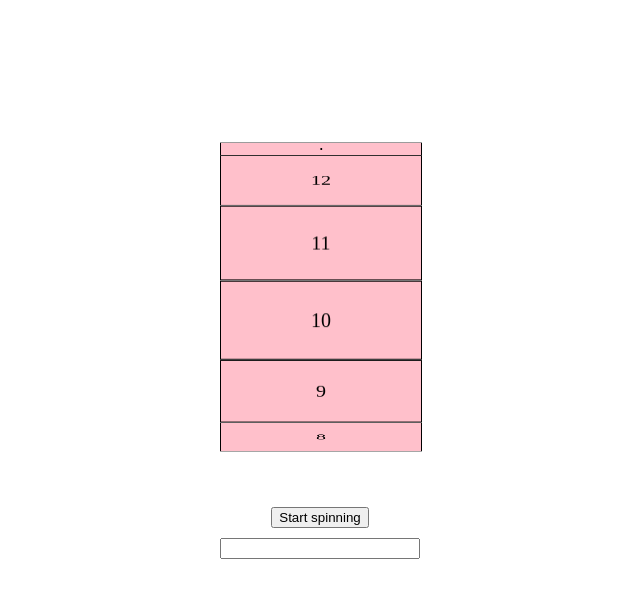
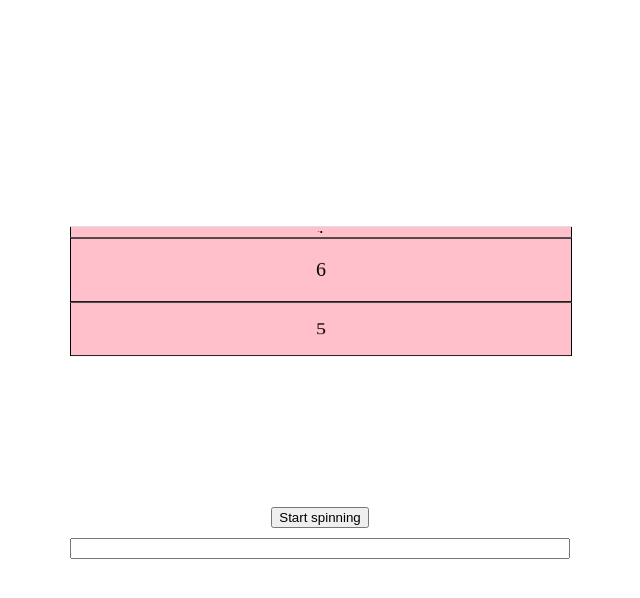
Before and after one commit to supano/slot-machine, a plain HTML site: page index.html in a window 1280 px wide. Both pictures are taken after a click on the button "Start spinning". Shown: the whole page, without its empty margins (320-960 px from the left). Drawn offline with Linux system fonts and the light colour scheme.

```diff
--- a/index.html
+++ b/index.html
@@ -18,12 +18,6 @@
             <div id="ring4" class="ring">4</div>
             <div id="ring5" class="ring">5</div>
             <div id="ring6" class="ring">6</div>
-            <div id="ring7" class="ring">7</div>
-            <div id="ring8" class="ring">8</div>
-            <div id="ring9" class="ring">9</div>
-            <div id="ring10" class="ring">10</div>
-            <div id="ring11" class="ring">11</div>
-            <div id="ring12" class="ring">12</div>
         </div>
         <div id="start-btn-wrapper">
             <button id="go">Start spinning</button>
--- a/script.js
+++ b/script.js
@@ -1,15 +1,15 @@
 function setRing() {
-    for(let i = 1; i <= 12; i++) {
+    for(let i = 1; i <= 6; i++) {
         let ring = document.getElementById(`ring${i}`);
-        ring.style.transform = `rotateX(${((i-1)*30)}deg) translateZ(150px)`;
+        ring.style.transform = `rotateX(${((i-1)*60)}deg) translateZ(60px)`;
     }
 }
 
 setRing();
 
 function setMove(move) {
-    for(let i = 1; i <= 12; i++) {
-        let now = ((i-1)*30);
+    for(let i = 1; i <= 6; i++) {
+        let now = ((i-1)*60);
 
         if(now >= 360) {
             now = 0;
@@ -18,13 +18,13 @@
         let go = now - move;
 
         let ring = document.getElementById(`ring${i}`);
-        ring.style.transform = `rotateX(${go}deg) translateZ(150px)`;
+        ring.style.transform = `rotateX(${go}deg) translateZ(60px)`;
     }
 }
 
 let position = .01;
 let accelerate = .05;
-let destination = 180 * 7;
+let destination = 360 * 10;
 let winner = '';
 let isSetWinner = false;
 var rollingInterval = null;
@@ -69,5 +69,5 @@
 }
 
 function setWinner(winnerName) {
-    document.getElementById(`ring7`).innerText = winnerName;
+    document.getElementById(`ring1`).innerText = winnerName;
 }
--- a/style.css
+++ b/style.css
@@ -8,25 +8,25 @@
 #slot-machine {
     -webkit-backface-visibility: hidden;
     backface-visibility: hidden;
-    -webkit-perspective: 1000px;
-    -moz-perspective: 1000px;
-    perspective: 1000px;
-    width: 200px;
+    -webkit-perspective: 3000px;
+    -moz-perspective: 3000px;
+    perspective: 3000px;
+    width: 500px;
     display: flex;
     justify-content: center;
     flex-direction: column;
 }
 
 #rotate {
-    width: 200px;
+    width: 500px;
 }
 
 .ring {
     background: pink;
     border: 1px solid black;
-    height: 78px;
-    line-height: 78px;
-    width: 200px;
+    height: 67px;
+    line-height: 67px;
+    width: 500px;
     position: absolute;
     font-size: 20px;
     margin-left: auto;
```
